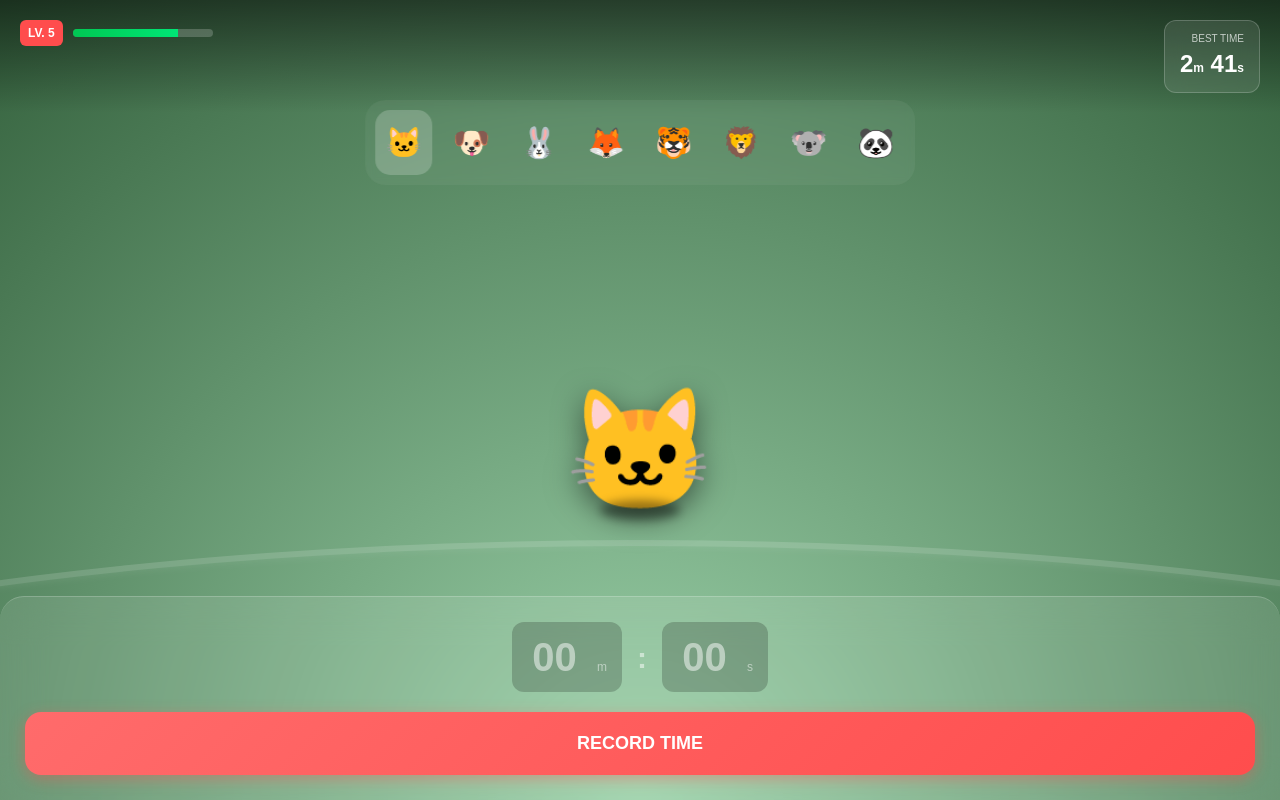
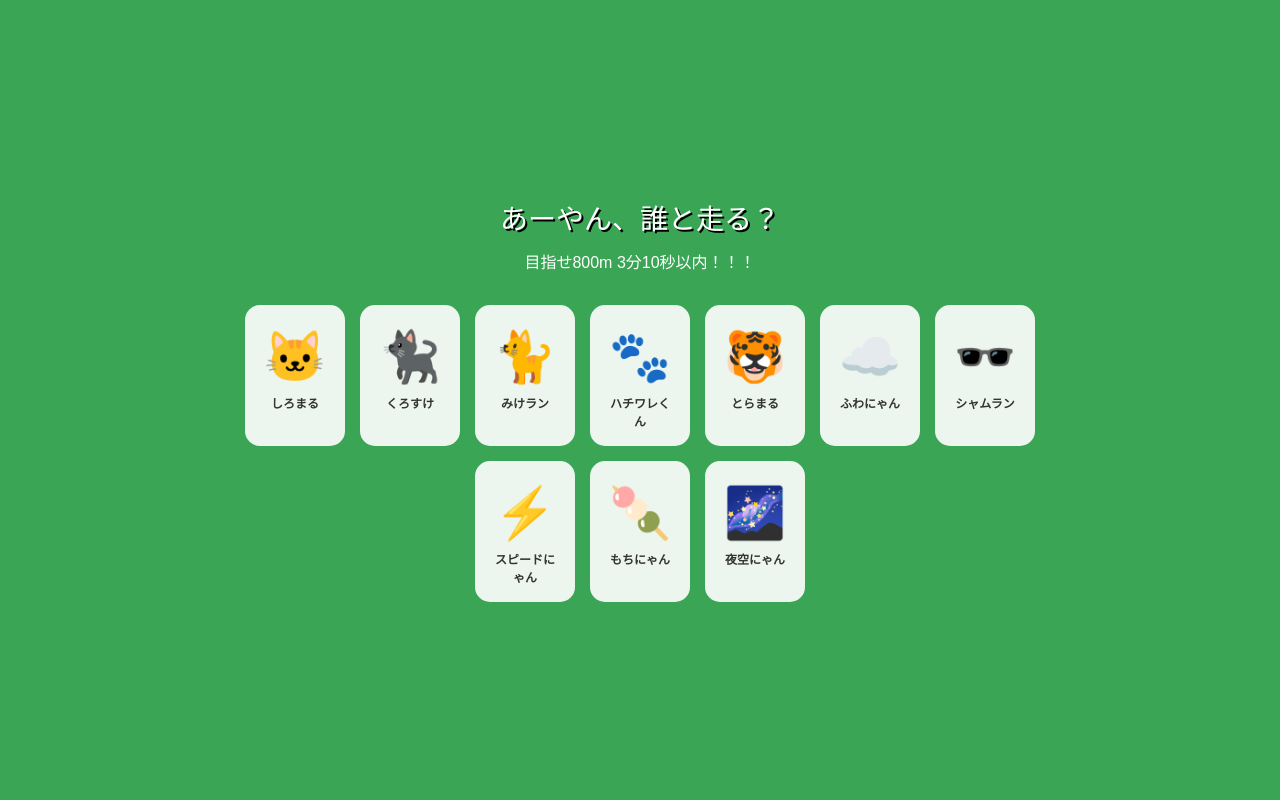
Before and after one commit to makokoko11/ayan, a Next.js app: page / in a window 1280 px wide. Built offline with nearby package versions, Linux system fonts and the light colour scheme.

Commit message:
Update page.tsx

```diff
--- a/app/page.tsx
+++ b/app/page.tsx
@@ -1,255 +1,231 @@
 'use client';
 
-import React, { useState } from 'react';
+import React, { useState, useEffect } from 'react';
 
-export default function GamePage() {
-  const [click, setClick] = useState(0);
-  const [isAnimating, setIsAnimating] = useState(false);
+// --- あーやん専用 爆速ランナー育成アプリ 完全版 ---
+
+export default function AayanGamePage() {
+  const [selectedCat, setSelectedCat] = useState<string | null>(null);
+  const [selectedName, setSelectedName] = useState("");
+  const [clickCount, setClickCount] = useState(0);
+  const [isJumping, setIsJumping] = useState(false);
   const [isFlipped, setIsFlipped] = useState(false);
-  const [isJumping, setIsJumping] = useState(false);
   const [showMsg, setShowMsg] = useState(false);
   const [msgText, setMsgText] = useState("");
-  const [min, setMin] = useState("");
-  const [sec, setSec] = useState("");
 
-  // --- キャラクター選択用 ---
-  const characters = ["🐱", "🐶", "🐰", "🦊", "🐯", "🦁", "🐨", "🐼"];
-  const [selectedChar, setSelectedChar] = useState("🐱");
+  // ベストタイム 10個
+  const [bestTimes] = useState([
+    "2:41", "2:45", "2:50", "2:55", "3:00", "3:05", "3:10", "3:15", "3:20", "3:25"
+  ]);
 
-  const run = () => {
-    if (isAnimating) return;
+  // トレーニング日誌（今日から10日前まで）
+  const [trainingLogs] = useState(
+    Array.from({ length: 10 }, (_, i) => {
+      const d = new Date();
+      d.setDate(d.getDate() - i);
+      return {
+        date: `${d.getMonth() + 1}/${d.getDate()}`,
+        grip: "",
+        dumbbell: ""
+      };
+    })
+  );
 
-    const currentMin = min || "0";
-    const currentSec = sec || "0";
+  // 送っていただいた画像のネコたちをイメージしたリスト
+  const cats = [
+    { id: 'shiro', emoji: '🐱', name: 'しろまる' },
+    { id: 'kuro', emoji: '🐈‍⬛', name: 'くろすけ' },
+    { id: 'mike', emoji: '🐈', name: 'みけラン' },
+    { id: 'hachi', emoji: '🐾', name: 'ハチワレくん' },
+    { id: 'tora', emoji: '🐯', name: 'とらまる' },
+    { id: 'fuwa', emoji: '☁️', name: 'ふわにゃん' },
+    { id: 'shyamu', emoji: '🕶️', name: 'シャムラン' },
+    { id: 'speed', emoji: '⚡', name: 'スピードにゃん' },
+    { id: 'mochi', emoji: '🍡', name: 'もちにゃん' },
+    { id: 'yozora', emoji: '🌌', name: '夜空にゃん' }
+  ];
 
-    setMsgText(`${currentMin}分${currentSec}秒！${selectedChar}が喜んでるよ！`);
+  // SE再生の仕組み（実際の音声ファイルを配置すれば鳴ります）
+  const playSound = (type: 'btn' | 'jump') => {
+    console.log(`${type} sound played`);
+    // const audio = new Audio(`/sounds/${type}.mp3`);
+    // audio.play().catch(() => {});
+  };
+
+  const handleRecord = () => {
+    if (!selectedCat) return;
+    playSound('jump');
+    setMsgText(`家のまわり2周、ナイスラン！`);
     setShowMsg(true);
+    setIsJumping(true);
+    setTimeout(() => setIsJumping(false), 300);
 
-    setIsAnimating(true);
-    setIsJumping(true);
+    setClickCount(prev => prev + 1);
+    if (clickCount >= 2) {
+      setIsFlipped(true);
+      setMsgText("3分10秒切りが見えてきたにゃ！✨");
+      setTimeout(() => { setIsFlipped(false); setClickCount(0); }, 1500);
+    }
+    setTimeout(() => setShowMsg(false), 2000);
+  };
 
-    setTimeout(() => {
-      setIsJumping(false);
-    }, 300);
-
-    const nextClick = click + 1;
-    setClick(nextClick);
-
-    if (nextClick >= 3) {
-      setTimeout(() => {
-        setIsFlipped(true);
-        setMsgText("最高のごほうびだね！✨");
-      }, 300);
-
-      setTimeout(() => {
-        setIsFlipped(false);
-        setClick(0);
-        setIsAnimating(false);
-        setShowMsg(false);
-      }, 1500);
-    } else {
-      setTimeout(() => {
-        setIsAnimating(false);
-        setShowMsg(false);
-      }, 1000);
-    }
-  };
+  // キャラ選択画面
+  if (!selectedCat) {
+    return (
+      <div style={{
+        width: '100vw', height: '100vh', display: 'flex', flexDirection: 'column',
+        alignItems: 'center', justifyContent: 'center', backgroundColor: '#3aa655',
+        fontFamily: '"M PLUS Rounded 1c", sans-serif', color: 'white', padding: '20px'
+      }}>
+        <h1 style={{ fontSize: '28px', marginBottom: '10px', textShadow: '2px 2px 0px #000' }}>あーやん、誰と走る？</h1>
+        <p style={{ marginBottom: '30px' }}>目指せ800m 3分10秒以内！！！</p>
+        <div style={{ display: 'flex', gap: '15px', flexWrap: 'wrap', justifyContent: 'center', maxWidth: '800px' }}>
+          {cats.map(cat => (
+            <div key={cat.id} onClick={() => { setSelectedCat(cat.emoji); setSelectedName(cat.name); }}
+              style={{ padding: '15px', background: 'rgba(255,255,255,0.9)', borderRadius: '15px', cursor: 'pointer', textAlign: 'center', width: '100px', transition: 'transform 0.2s' }}>
+              <div style={{ fontSize: '50px' }}>{cat.emoji}</div>
+              <div style={{ color: '#333', fontSize: '12px', fontWeight: 'bold' }}>{cat.name}</div>
+            </div>
+          ))}
+        </div>
+      </div>
+    );
+  }
 
   return (
     <main style={{
-      width: '100vw',
-      height: '100vh',
-      margin: 0,
-      padding: 0,
-      fontFamily: "'Poppins', sans-serif",
-      overflow: 'hidden',
-      color: 'white',
-      backgroundColor: '#222',
-      position: 'relative',
-      WebkitFontSmoothing: 'antialiased',
-      background: 'radial-gradient(circle at 50% 100%, rgba(58, 166, 85, 0.5) 0%, rgba(30, 80, 40, 0.9) 100%)',
+      width: '100vw', height: '100vh', margin: 0, overflow: 'hidden',
+      fontFamily: '"M PLUS Rounded 1c", sans-serif', color: 'white',
+      background: 'linear-gradient(to bottom, #87CEEB 0%, #4CAF50 100%)', // 空と芝生
+      position: 'relative'
     }}>
-      {/* 背景トラック */}
+
+      {/* 陸上競技場風トラック */}
       <div style={{
-        position: 'absolute',
-        top: '30%',
-        left: '50%',
-        width: '200%',
-        height: '150%',
-        border: '12px solid rgba(255, 255, 255, 0.15)',
-        borderRadius: '50%',
-        transform: 'translateX(-50%) rotateX(60deg)',
-        boxShadow: '0 0 20px rgba(255, 255, 255, 0.1) inset',
+        position: 'absolute', bottom: '-10%', left: '50%', width: '180%', height: '120%',
+        border: '60px solid #d35400', borderRadius: '50%', transform: 'translateX(-50%) rotateX(75deg)',
+        boxShadow: '0 0 0 10px white, 0 0 0 20px #d35400, 0 20px 50px rgba(0,0,0,0.5)', zIndex: 1
       }} />
 
-      {/* HUD Header */}
-      <div style={{
-        position: 'absolute',
-        top: 0,
-        left: 0,
-        width: '100%',
-        padding: '20px',
-        display: 'flex',
-        justifyContent: 'space-between',
-        alignItems: 'flex-start',
-        zIndex: 100,
-        background: 'linear-gradient(to bottom, rgba(0,0,0,0.5) 0%, rgba(0,0,0,0) 100%)',
-      }}>
-        <div style={{ display: 'flex', alignItems: 'center', gap: '10px' }}>
-          <div style={{ backgroundColor: '#FF4D4D', color: 'white', fontWeight: 800, fontSize: '12px', padding: '4px 8px', borderRadius: '6px', textTransform: 'uppercase' }}>Lv. 5</div>
-          <div style={{ width: '140px', height: '8px', background: 'rgba(255, 255, 255, 0.2)', borderRadius: '4px', overflow: 'hidden' }}>
-            <div style={{ height: '100%', width: '75%', background: 'linear-gradient(90deg, #00C853 0%, #00E676 100%)' }} />
-          </div>
-        </div>
-        <div style={{ textAlign: 'right', background: 'rgba(255, 255, 255, 0.1)', padding: '10px 15px', borderRadius: '12px', border: '1px solid rgba(255, 255, 255, 0.2)', backdropFilter: 'blur(10px)' }}>
-          <div style={{ fontSize: '10px', color: 'rgba(255,255,255,0.7)' }}>BEST TIME</div>
-          <div style={{ fontSize: '24px', fontWeight: 800 }}>2<span style={{ fontSize: '12px' }}>m</span> 41<span style={{ fontSize: '12px' }}>s</span></div>
-        </div>
+      {/* ヘッダー：タイトルと目標 */}
+      <div style={{ position: 'absolute', top: '15px', width: '100%', textAlign: 'center', zIndex: 10 }}>
+        <h1 style={{ fontSize: '22px', textShadow: '2px 2px 4px rgba(0,0,0,0.5)', margin: 0 }}>
+          🏃‍♀️ あーやん 爆速ランナーへの道 🏃‍♀️
+          <span style={{ fontSize: '18px', color: '#FFEB3B', marginLeft: '15px', background: 'rgba(0,0,0,0.3)', padding: '4px 12px', borderRadius: '10px' }}>
+            目指せ800m 3分10秒以内！！！
+          </span>
+        </h1>
       </div>
 
-      {/* Character Selector (追加された部分) */}
+      {/* 左側：筋トレ日誌（10日分） */}
       <div style={{
-        position: 'absolute',
-        top: '100px',
-        left: '50%',
-        transform: 'translateX(-50%)',
-        display: 'flex',
-        gap: '10px',
-        padding: '10px',
-        background: 'rgba(255, 255, 255, 0.05)',
-        borderRadius: '20px',
-        backdropFilter: 'blur(5px)',
-        zIndex: 110,
-        maxWidth: '90%',
-        overflowX: 'auto',
+        position: 'absolute', left: '20px', top: '80px', width: '240px', maxHeight: '60%',
+        background: 'rgba(255,255,255,0.15)', backdropFilter: 'blur(15px)', borderRadius: '24px',
+        padding: '15px', overflowY: 'auto', zIndex: 10, border: '2px solid rgba(255,255,255,0.3)', boxShadow: '0 8px 32px rgba(0,0,0,0.2)'
       }}>
-        {characters.map((char) => (
-          <div
-            key={char}
-            onClick={() => setSelectedChar(char)}
-            style={{
-              fontSize: '30px',
-              padding: '10px',
-              cursor: 'pointer',
-              borderRadius: '15px',
-              backgroundColor: selectedChar === char ? 'rgba(255,255,255,0.2)' : 'transparent',
-              transition: 'background 0.2s',
-              flexShrink: 0,
-            }}
-          >
-            {char}
+        <div style={{ fontWeight: 'bold', marginBottom: '10px', textAlign: 'center', fontSize: '14px', color: '#FFF' }}>🗓️ 筋トレ日誌</div>
+        <table style={{ width: '100%', fontSize: '12px' }}>
+          <thead>
+            <tr style={{ borderBottom: '1px solid rgba(255,255,255,0.3)' }}>
+              <th style={{ padding: '5px' }}>日付</th>
+              <th>握力</th>
+              <th>ダンベル</th>
+            </tr>
+          </thead>
+          <tbody>
+            {trainingLogs.map((log, i) => (
+              <tr key={i}>
+                <td style={{ padding: '6px 0', textAlign: 'center' }}>{log.date}</td>
+                <td><input type="number" style={{ width: '45px', border: 'none', borderRadius: '6px', textAlign: 'center', padding: '2px' }} placeholder="kg" /></td>
+                <td><input type="number" style={{ width: '45px', border: 'none', borderRadius: '6px', textAlign: 'center', padding: '2px' }} placeholder="回" /></td>
+              </tr>
+            ))}
+          </tbody>
+        </table>
+      </div>
+
+      {/* 右側：ベストタイム（10個） */}
+      <div style={{
+        position: 'absolute', right: '20px', top: '80px', width: '180px',
+        background: 'rgba(0,0,0,0.4)', backdropFilter: 'blur(5px)', borderRadius: '24px', padding: '15px', zIndex: 10, border: '1px solid rgba(255,255,255,0.1)'
+      }}>
+        <div style={{ fontSize: '14px', fontWeight: 'bold', color: '#FFD700', marginBottom: '10px', textAlign: 'center', letterSpacing: '1px' }}>🏆 BEST TIMES</div>
+        {bestTimes.map((time, i) => (
+          <div key={i} style={{ fontSize: '14px', display: 'flex', justifyContent: 'space-between', marginBottom: '6px', borderBottom: '1px solid rgba(255,255,255,0.05)' }}>
+            <span style={{ color: 'rgba(255,255,255,0.6)' }}>{i + 1}位</span>
+            <span style={{ fontWeight: 'bold' }}>{time}</span>
           </div>
         ))}
       </div>
 
-      {/* Main Character Display */}
+      {/* 中央上部：特大レベル & HPゲージ */}
+      <div style={{ position: 'absolute', top: '50px', left: '50%', transform: 'translateX(-50%)', textAlign: 'center', zIndex: 10 }}>
+        <div style={{ fontSize: '80px', fontWeight: '900', color: '#FFD700', textShadow: '0 0 20px rgba(255,215,0,0.5)', lineHeight: 1 }}>Lv. 15</div>
+        <div style={{ display: 'flex', alignItems: 'center', gap: '12px', marginTop: '5px' }}>
+          <span style={{ fontWeight: 'bold', color: '#ff4d4d', fontSize: '18px' }}>HP</span>
+          <div style={{
+            width: '350px', height: '28px', background: 'rgba(0,0,0,0.5)', borderRadius: '14px',
+            padding: '4px', border: '3px solid #FFF', position: 'relative', overflow: 'hidden', boxShadow: '0 0 15px rgba(255,77,77,0.3)'
+          }}>
+            <div style={{
+              width: '85%', height: '100%', borderRadius: '10px',
+              background: 'linear-gradient(90deg, #ff4d4d 0%, #ff8a80 100%)',
+              boxShadow: 'inset 0 0 10px rgba(255,255,255,0.5)'
+            }} />
+          </div>
+        </div>
+      </div>
+
+      {/* メインキャラクター */}
       <div style={{
-        position: 'absolute',
-        bottom: '35%',
-        left: '50%',
-        transform: `translateX(-50%) translateY(${isJumping ? '-50px' : '0'})`,
-        transition: 'transform 0.3s ease-out',
-        display: 'flex',
-        flexDirection: 'column',
-        alignItems: 'center',
-        zIndex: 10,
+        position: 'absolute', bottom: '32%', left: '50%', transform: `translateX(-50%) translateY(${isJumping ? '-100px' : '0'})`,
+        transition: 'transform 0.25s cubic-bezier(0.175, 0.885, 0.32, 1.275)', zIndex: 5, textAlign: 'center'
       }}>
         <div style={{
-          fontSize: '120px',
-          lineHeight: 1,
-          filter: 'drop-shadow(0 10px 15px rgba(0,0,0,0.5))',
-          transform: isFlipped ? 'rotate(180deg)' : 'rotate(0)',
-          transition: 'transform 0.3s',
-        }}>{selectedChar}</div>
+          fontSize: '180px', filter: 'drop-shadow(0 20px 10px rgba(0,0,0,0.3))',
+          transform: isFlipped ? 'rotate(180deg)' : 'none', transition: 'transform 0.5s'
+        }}>{selectedCat}</div>
         <div style={{
-          width: '80px',
-          height: '20px',
-          background: 'rgba(0, 0, 0, 0.4)',
-          borderRadius: '50%',
-          filter: 'blur(5px)',
-          marginTop: '-10px',
-          transform: isJumping ? 'scale(0.7)' : 'scale(1)',
-          opacity: isJumping ? 0.5 : 1,
-          transition: 'transform 0.3s, opacity 0.3s',
+          width: '140px', height: '25px', background: 'rgba(0,0,0,0.2)', borderRadius: '50%',
+          filter: 'blur(8px)', margin: '-20px auto 0', transform: isJumping ? 'scale(0.6)' : 'scale(1)', transition: '0.25s'
         }} />
+
+        {/* フキダシメッセージ */}
+        <div style={{
+          position: 'absolute', top: '-40px', left: '100%', whiteSpace: 'nowrap',
+          opacity: showMsg ? 1 : 0, transform: `scale(${showMsg ? 1 : 0.8})`, transition: '0.3s',
+          background: 'white', color: '#333', padding: '12px 24px', borderRadius: '25px',
+          fontWeight: 'bold', boxShadow: '0 10px 25px rgba(0,0,0,0.2)'
+        }}>
+          {msgText}
+        </div>
       </div>
 
-      {/* Message */}
+      {/* 下部パネル：タイム入力 */}
       <div style={{
-        position: 'absolute',
-        top: '45%',
-        left: '50%',
-        transform: 'translate(-50%, -100%)',
-        width: '80%',
-        textAlign: 'center',
-        opacity: showMsg ? 1 : 0,
-        transition: 'opacity 0.3s, transform 0.3s',
-        zIndex: 5,
+        position: 'absolute', bottom: 0, width: '100%', background: 'rgba(255,255,255,0.95)',
+        padding: '25px', borderTop: '8px solid #FF4D4D', display: 'flex', flexDirection: 'column',
+        alignItems: 'center', gap: '15px', zIndex: 100, boxShadow: '0 -10px 30px rgba(0,0,0,0.1)'
       }}>
-        <div style={{
-          fontSize: '28px',
-          fontWeight: 800,
-          background: 'linear-gradient(to bottom, #fff, #eee)',
-          WebkitBackgroundClip: 'text',
-          WebkitTextFillColor: 'transparent',
-          textShadow: '0 4px 10px rgba(0,0,0,0.5)',
-        }}>{msgText}</div>
-      </div>
-
-      {/* Action Panel */}
-      <div style={{
-        position: 'absolute',
-        bottom: 0,
-        left: 0,
-        width: '100%',
-        background: 'rgba(255, 255, 255, 0.1)',
-        borderTop: '1px solid rgba(255, 255, 255, 0.2)',
-        backdropFilter: 'blur(20px)',
-        borderRadius: '24px 24px 0 0',
-        padding: '25px',
-        boxSizing: 'border-box',
-        zIndex: 100,
-      }}>
-        <div style={{ display: 'flex', justifyContent: 'center', alignItems: 'center', gap: '15px', marginBottom: '20px' }}>
-          <div style={{ display: 'flex', alignItems: 'baseline', background: 'rgba(0, 0, 0, 0.2)', padding: '5px 15px', borderRadius: '12px' }}>
-            <input
-              type="number"
-              value={min}
-              onChange={(e) => setMin(e.target.value)}
-              placeholder="00"
-              style={{ width: '70px', background: 'transparent', border: 'none', color: 'white', fontSize: '40px', fontWeight: 800, textAlign: 'center', outline: 'none' }}
-            />
-            <span style={{ fontSize: '12px', color: 'rgba(255,255,255,0.5)' }}>m</span>
+        <div style={{ color: '#666', fontWeight: 'bold', fontSize: '18px' }}>🏁 家のまわり2周 タイムアタック記録 🏁</div>
+        <div style={{ display: 'flex', alignItems: 'center', gap: '15px' }}>
+          <div style={{ display: 'flex', alignItems: 'center', background: '#f0f0f0', padding: '10px 20px', borderRadius: '15px' }}>
+            <input type="number" placeholder="0" style={{ width: '60px', fontSize: '32px', background: 'transparent', border: 'none', textAlign: 'center', fontWeight: 'bold', outline: 'none' }} />
+            <span style={{ fontSize: '20px', marginLeft: '5px', color: '#333' }}>分</span>
           </div>
-          <span style={{ fontSize: '30px', fontWeight: 800, color: 'rgba(255,255,255,0.5)' }}>:</span>
-          <div style={{ display: 'flex', alignItems: 'baseline', background: 'rgba(0, 0, 0, 0.2)', padding: '5px 15px', borderRadius: '12px' }}>
-            <input
-              type="number"
-              value={sec}
-              onChange={(e) => setSec(e.target.value)}
-              placeholder="00"
-              style={{ width: '70px', background: 'transparent', border: 'none', color: 'white', fontSize: '40px', fontWeight: 800, textAlign: 'center', outline: 'none' }}
-            />
-            <span style={{ fontSize: '12px', color: 'rgba(255,255,255,0.5)' }}>s</span>
+          <div style={{ display: 'flex', alignItems: 'center', background: '#f0f0f0', padding: '10px 20px', borderRadius: '15px' }}>
+            <input type="number" placeholder="00" style={{ width: '80px', fontSize: '32px', background: 'transparent', border: 'none', textAlign: 'center', fontWeight: 'bold', outline: 'none' }} />
+            <span style={{ fontSize: '20px', marginLeft: '5px', color: '#333' }}>秒</span>
           </div>
+          <button onClick={handleRecord} style={{
+            padding: '15px 40px', background: 'linear-gradient(135deg, #FF6B6B 0%, #FF4D4D 100%)',
+            color: 'white', border: 'none', borderRadius: '40px', fontSize: '22px', fontWeight: 'bold',
+            cursor: 'pointer', boxShadow: '0 6px 0 #c24d4d', transition: '0.1s'
+          }} onMouseDown={(e) => (e.currentTarget.style.transform = 'translateY(4px)', e.currentTarget.style.boxShadow = '0 2px 0 #c24d4d')}
+             onMouseUp={(e) => (e.currentTarget.style.transform = 'translateY(0)', e.currentTarget.style.boxShadow = '0 6px 0 #c24d4d')}>
+            記録するにゃ！
+          </button>
         </div>
-        <button
-          onClick={run}
-          style={{
-            width: '100%',
-            padding: '18px',
-            border: 'none',
-            borderRadius: '16px',
-            background: 'linear-gradient(135deg, #FF6B6B 0%, #FF4D4D 100%)',
-            color: 'white',
-            fontSize: '18px',
-            fontWeight: 600,
-            cursor: 'pointer',
-            boxShadow: '0 4px 15px rgba(255, 77, 77, 0.4)',
-          }}
-        >
-          RECORD TIME
-        </button>
       </div>
     </main>
   );
```
